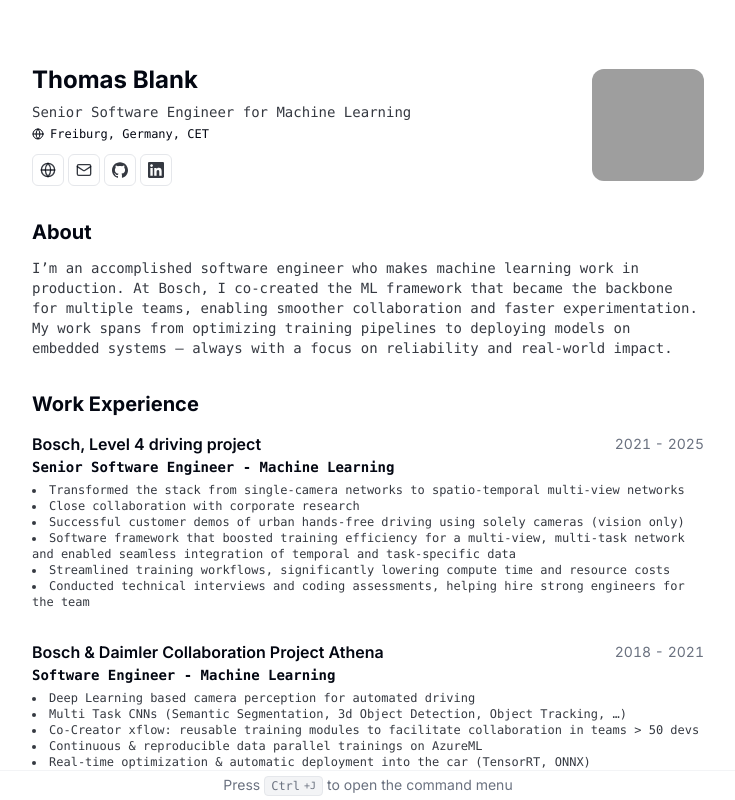
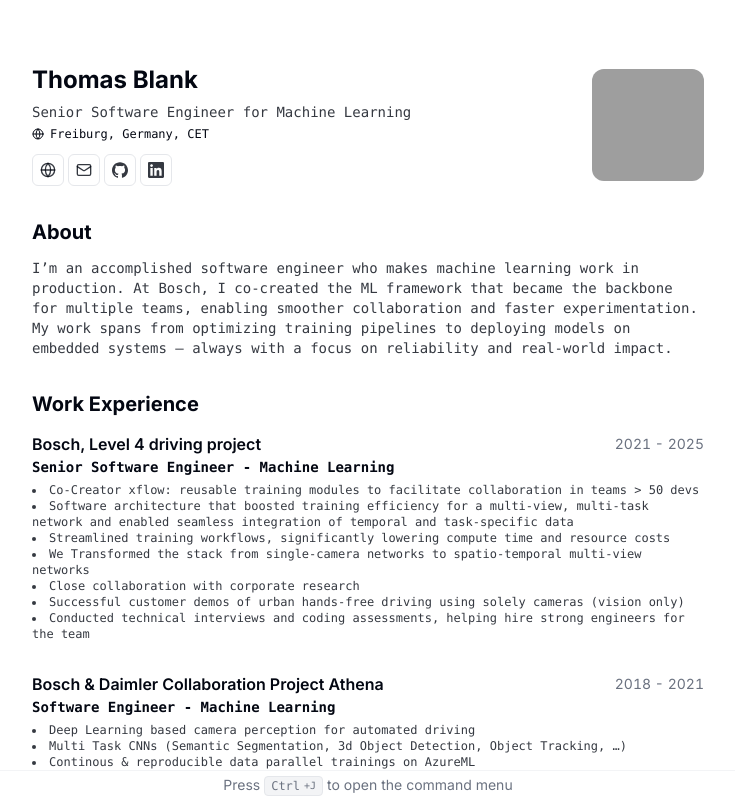
Before and after one commit to thoomi/cv, a Next.js app: page / in a window 1280 px wide. Shown: the top 800 px of the page, without its empty margins (272-1007 px from the left). Built offline with nearby package versions, Linux system fonts and the light colour scheme; grey boxes are pictures that could not be loaded.

Commit message:
Update resume-data.tsx

```diff
--- a/src/data/resume-data.tsx
+++ b/src/data/resume-data.tsx
@@ -55,19 +55,22 @@ export const RESUME_DATA: ResumeData = {
         <>
           <ul className="list-inside list-disc">
             <li>
-              Transformed the stack from single-camera networks to spatio-temporal multi-view networks
+              Co-Creator xflow: reusable training modules to facilitate collaboration in teams {">"} 50 devs
+            </li>
+            <li>
+              Software architecture that boosted training efficiency for a multi-view, multi-task network and enabled seamless integration of temporal and task-specific data
+            </li>
+            <li>
+              Streamlined training workflows, significantly lowering compute time and resource costs
+            </li>
+            <li>
+              We Transformed the stack from single-camera networks to spatio-temporal multi-view networks
             </li>
             <li>
               Close collaboration with corporate research
             </li>
             <li>
               Successful customer demos of urban hands-free driving using solely cameras (vision only)
-            </li>
-            <li>
-              Software framework that boosted training efficiency for a multi-view, multi-task network and enabled seamless integration of temporal and task-specific data
-            </li>
-            <li>
-              Streamlined training workflows, significantly lowering compute time and resource costs
             </li>
             <li>
              Conducted technical interviews and coding assessments, helping hire strong engineers for the team
@@ -93,10 +96,7 @@ export const RESUME_DATA: ResumeData = {
               Multi Task CNNs (Semantic Segmentation, 3d Object Detection, Object Tracking, …)
             </li>
             <li>
-              Co-Creator xflow: reusable training modules to facilitate collaboration in teams {">"} 50 devs
-            </li>
-            <li>
-              Continuous & reproducible data parallel trainings on AzureML
+              Continous & reproducible data parallel trainings on AzureML
             </li>
             <li>
               Real-time optimization & automatic deployment into the car (TensorRT, ONNX)
```
